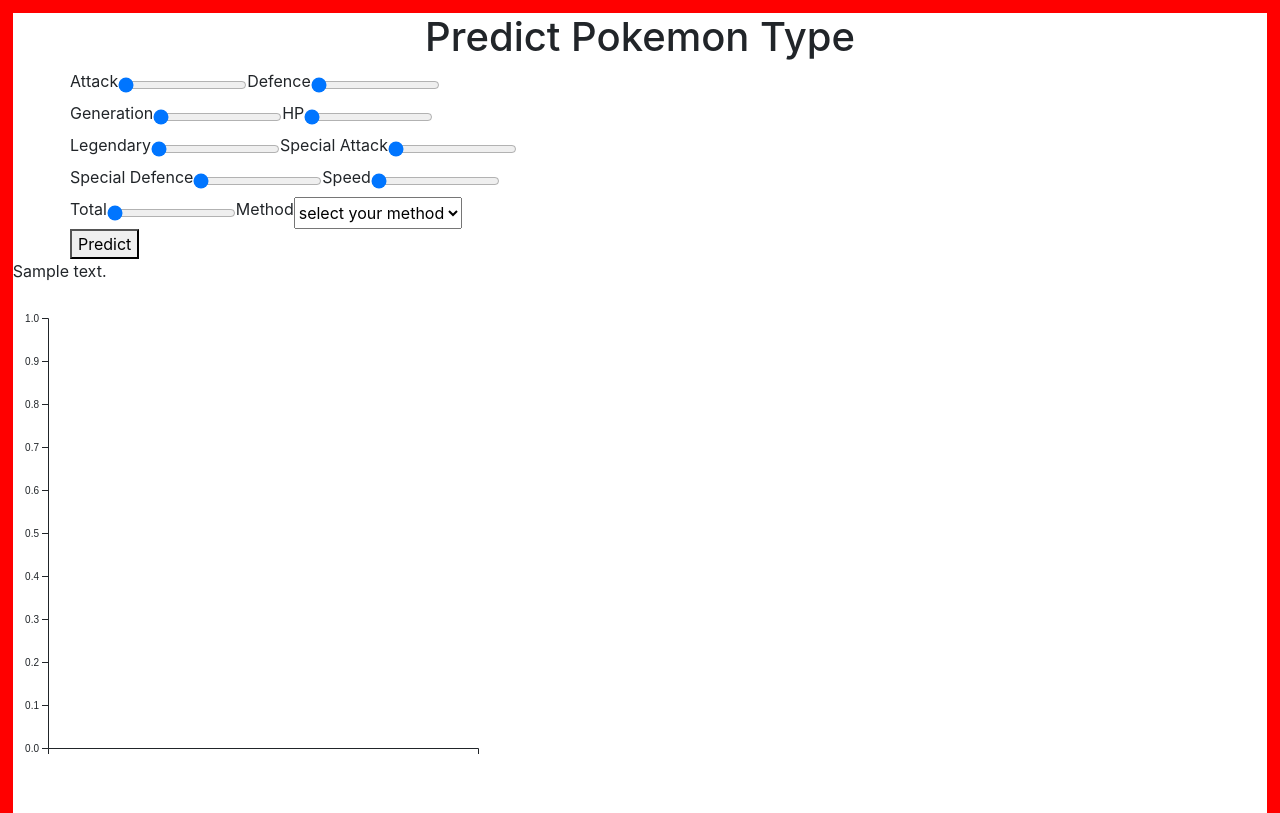
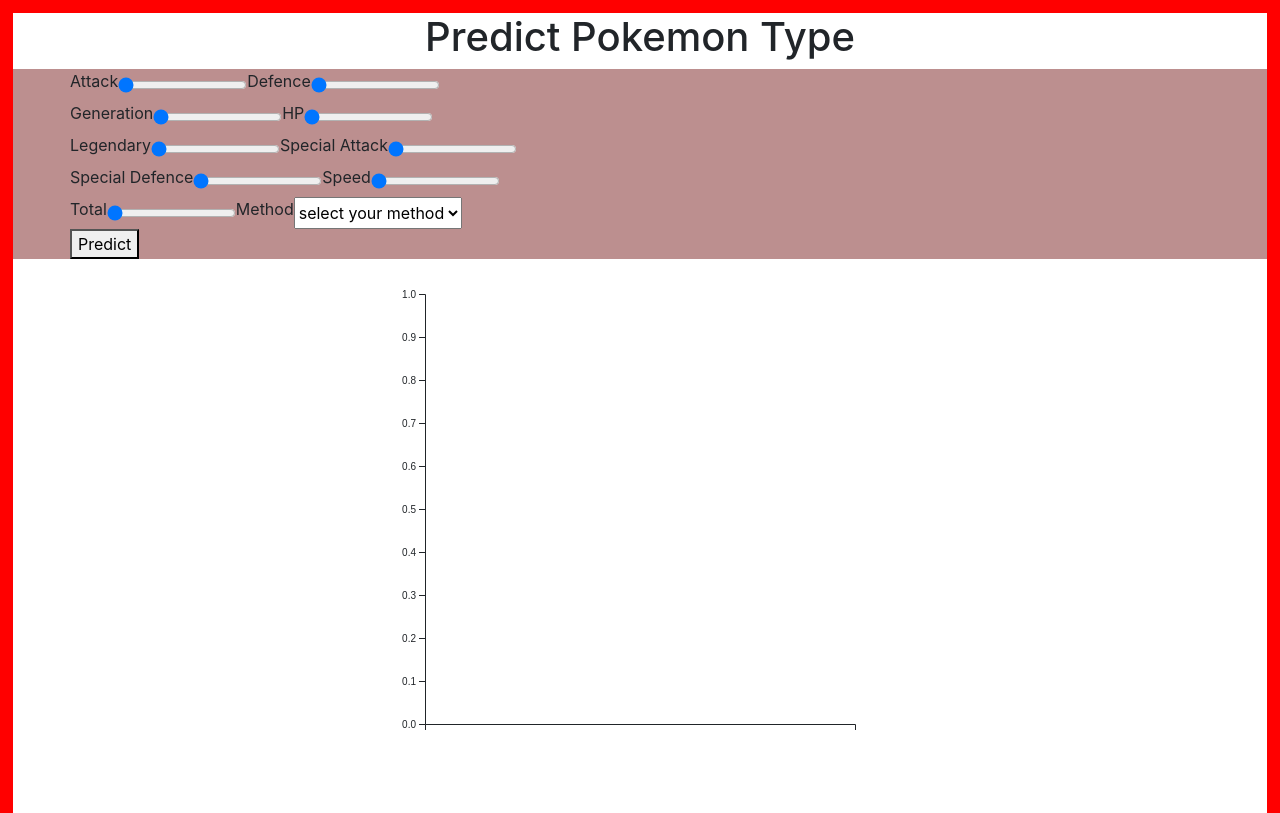
Before and after one commit to hyperL1ght/pokemonapp, a Flask app: template templates/predict.html in a window 1280 px wide. Run offline with Flask 2, Linux system fonts and the light colour scheme; the template is opened without the code that fills it: most values are stand-ins (such as "Sample title", 1, 10 or a date in 2020); some libraries are stand-ins or nearby versions.

Commit message:
removed text output

```diff
--- a/app.py
+++ b/app.py
@@ -21,10 +21,9 @@
     prediction = model.predict_proba(final_features).tolist()[0]
     labels = model.classes_
 
-    output = {k:v for k, v in zip(labels, prediction)}
     data = [{"class":l, "prob":p} for l, p in zip(labels, prediction)] # list of dict
 
-    return render_template('predict.html', prediction_text='Your pokemon\'s type is {}'.format(output), plot_data=data)
+    return render_template('predict.html', plot_data=data)
 
 if __name__ == "__main__":
     app.run(debug=True)
--- a/static/style.css
+++ b/static/style.css
@@ -11,8 +11,9 @@
     min-height: 100%;
     margin: 1%;
     background-color: white;
+    text-align: center;
 }
 
 .user_input{
-    text-align: center;
+    background-color: rosybrown;
 }
--- a/templates/index.html
+++ b/templates/index.html
@@ -13,9 +13,9 @@
     </head>
 
     <body>
+        <h1>Predict Pokemon Type</h1>
 
-        <div class = "user_input">
-	        <h1>Predict Pokemon Type</h1>
+        <div class="user_input">
 
             <!-- Main Input For Receiving Query to our ML -->
             <form action="{{ url_for('predict')}}" method="post">
--- a/templates/predict.html
+++ b/templates/predict.html
@@ -2,11 +2,10 @@
 
 {% block prediction %}
 
-    <div class = "prediction">
-        {{ prediction_text }}
+    <div class="prediction">
+        <div id="graphDiv"></div>
     </div>
 
-    <div id="graphDiv"></div>
     <!-- store the data returned by flask in a variable named graphData, must be done within the template so that jinja2 works -->
     <!-- THIS IS NOT USER-SUPPLIED DATA -->
     <script>var graphData = {{ plot_data | tojson | safe }}</script>
```
